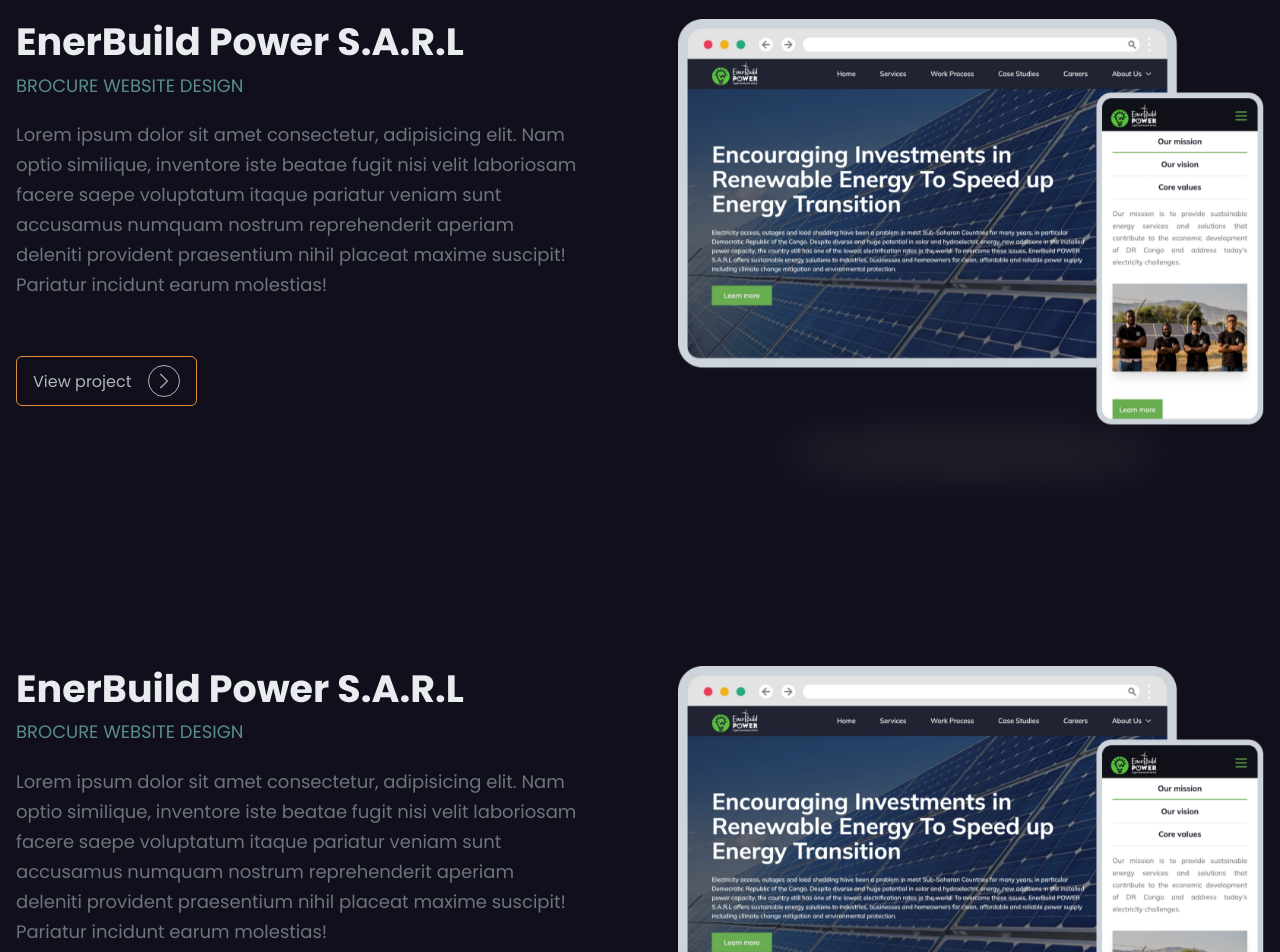
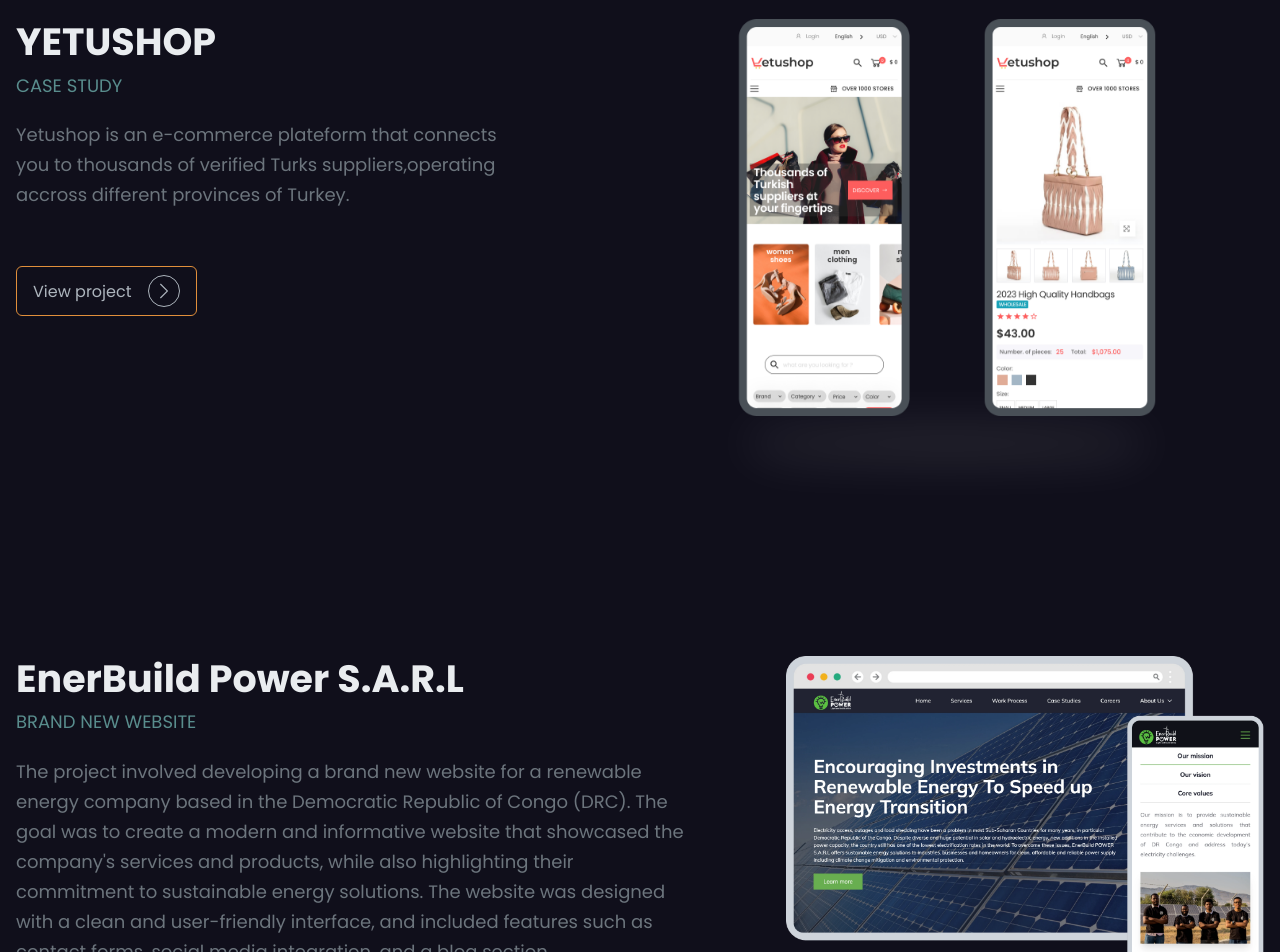
Before and after one commit to cephas-n/portfolio, a React (Vite) app: page / in a window 1280 px wide. Shown: the part 1020-1972 px from the top of the page. Built offline with nearby package versions, Linux system fonts and the light colour scheme.

Commit message:
render projects

```diff
--- a/src/components/Project.tsx
+++ b/src/components/Project.tsx
@@ -5,13 +5,26 @@
   HStack,
   Icon,
   Image,
+  Link,
   Text,
 } from "@chakra-ui/react";
 import { Fade, Zoom } from "react-awesome-reveal";
 import { BsChevronRight } from "react-icons/bs";
 import enerBuildPower from "../assets/images/enerbuild-power.webp";
 
-const Project = () => {
+export interface ProjectType {
+  id: string | number;
+  name: string;
+  description: string;
+  url: string;
+  type: string;
+  img: string;
+}
+interface Props {
+  project: ProjectType;
+}
+
+const Project = ({ project }: Props) => {
   return (
     <HStack
       spacing={{
@@ -29,16 +42,13 @@
       }}
     >
       <Box>
-        <Heading as="h3">EnerBuild Power S.A.R.L</Heading>
-        <Heading as="h4">BROCURE WEBSITE DESIGN</Heading>
-        <Text color="gray.600">
-          Lorem ipsum dolor sit amet consectetur, adipisicing elit. Nam optio
-          similique, inventore iste beatae fugit nisi velit laboriosam facere
-          saepe voluptatum itaque pariatur veniam sunt accusamus numquam nostrum
-          reprehenderit aperiam deleniti provident praesentium nihil placeat
-          maxime suscipit! Pariatur incidunt earum molestias!
-        </Text>
+        <Heading as="h3">{project.name}</Heading>
+        <Heading as="h4">{project.type}</Heading>
+        <Text color="gray.600">{project.description}</Text>
         <Button
+          as={Link}
+          href={project.url}
+          target="_blank"
           variant="outline"
           marginTop={8}
           overflow="hidden"
@@ -74,7 +84,7 @@
       >
         <Zoom style={{ zoom: 0 }} delay={500} triggerOnce>
           <Image
-            src={enerBuildPower}
+            src={project.img}
             display="block"
             marginX="auto"
             width={{
--- a/src/components/ProjectList.tsx
+++ b/src/components/ProjectList.tsx
@@ -1,27 +1,25 @@
 import React from "react";
 import { Box, Heading } from "@chakra-ui/react";
-import Project from "./Project";
+import Project, { ProjectType } from "./Project";
 import { Fade } from "react-awesome-reveal";
+import { getProjects } from "../services/projects";
 
 const ProjectList = () => {
+  const projects = getProjects();
   return (
     <Box>
       <Heading as="h2">My Works</Heading>
-      <Box>
-        <Fade direction="up" style={{ opacity: "0" }} fraction={0.1} triggerOnce>
-          <Project />
+      {projects.map((project) => (
+        <Fade
+          direction="up"
+          style={{ opacity: "0" }}
+          fraction={0.1}
+          triggerOnce
+          key={project.id}
+        >
+          <Project project={project} />
         </Fade>
-      </Box>
-      <Box>
-        <Fade direction="up" style={{ opacity: "0" }} triggerOnce>
-          <Project />
-        </Fade>
-      </Box>
-      <Box>
-        <Fade direction="up" style={{ opacity: "0" }} triggerOnce>
-          <Project />
-        </Fade>
-      </Box>
+      ))}
     </Box>
   );
 };
--- a/src/services/projects.ts
+++ b/src/services/projects.ts
@@ -1,11 +1,14 @@
-const projects = [
+
+import { ProjectType } from '../components/Project';
+
+const projects: ProjectType[] = [
   {
     id: 1,
     name: "YETUSHOP",
     url: "https://yetushop.com",
     description:
       "Yetushop is an e-commerce plateform that connects you to thousands of verified Turks suppliers,operating accross different provinces of Turkey.",
-    img: "/assets/images/yetushop.webp",
+    img: "/public/images/yetushop.webp",
     type: "Case study",
   },
   {
@@ -14,7 +17,7 @@
     url: "https://enerbuildpower.com",
     description:
       "The project involved developing a brand new website for a renewable energy company based in the Democratic Republic of Congo (DRC). The goal was to create a modern and informative website that showcased the company's services and products, while also highlighting their commitment to sustainable energy solutions. The website was designed with a clean and user-friendly interface, and included features such as contact forms, social media integration, and a blog section.",
-    img: "/assets/images/enerbuild-power.webp",
+    img: "/public/images/enerbuild-power.webp",
     type: "Brand New website",
   },
   {
@@ -23,7 +26,7 @@
     url: "https://orbeetconsulting.net",
     description:
       "The goal was to improve the website's overall user experience by making it more visually appealing, user-friendly, and mobile-responsive. Additionally, the website was optimized for search engines to improve its visibility and increase traffic. The project was completed within a specific timeframe and involved collaborating with the client to ensure that their needs and requirements were met.",
-    img: "/assets/images/enerbuild-power.webp",
+    img: "/public/images/orbeet-consulting.webp",
     type: "WEBSITE DEVELOPMENT & OPTIMIZATION",
   },
 ];
```
Also changed, not shown: src/@types/projects.d.ts (added, +8 -0 lines).
